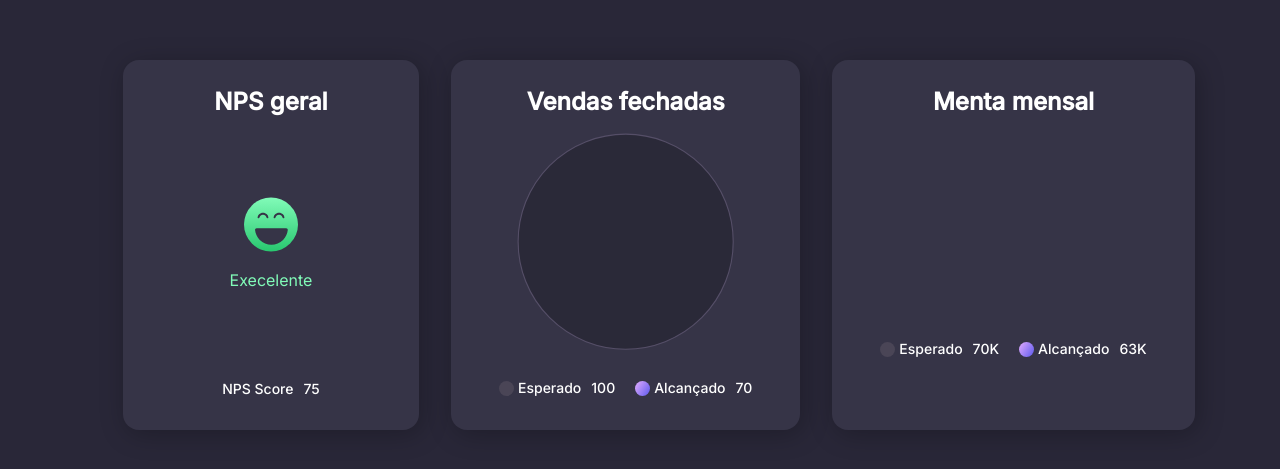
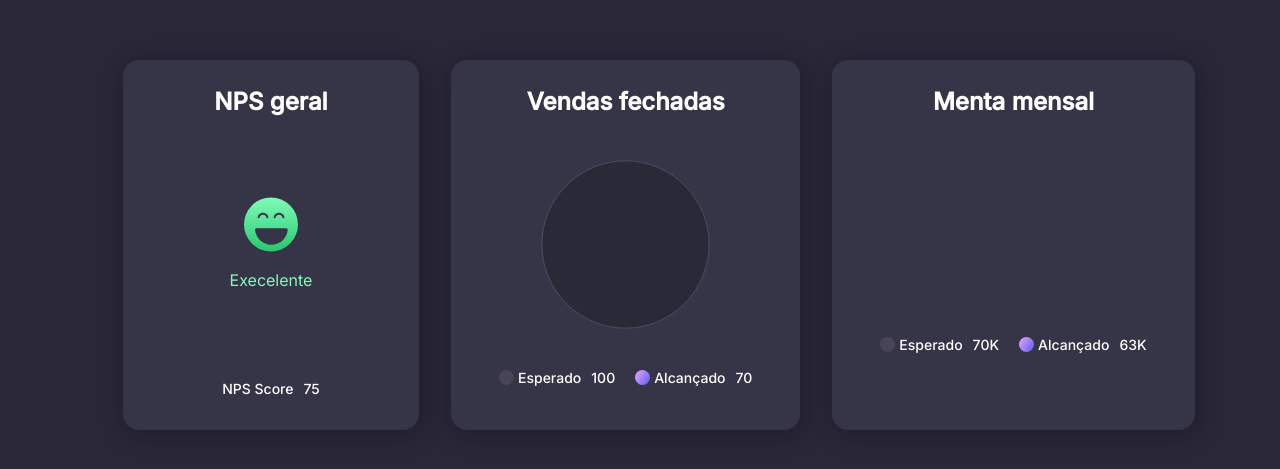
Before and after one commit to danilojduarte/DesafioDashboard, a plain HTML site: page index.html in a window 1280 px wide. Shown: the part 155-624 px from the top of the page. Drawn offline with Linux system fonts and the light colour scheme.

Commit message:
Ajustando SVG css

```diff
--- a/css/style.css
+++ b/css/style.css
@@ -110,3 +110,17 @@ body {
 .nps .bottom {
     gap: 1rem;
 }
+
+.middle {
+    display: grid;
+    place-content: center;
+}
+
+svg {
+    width: 19.7rem;
+    height: 19.7rem;
+}
+
+svg circle {
+
+}
```
